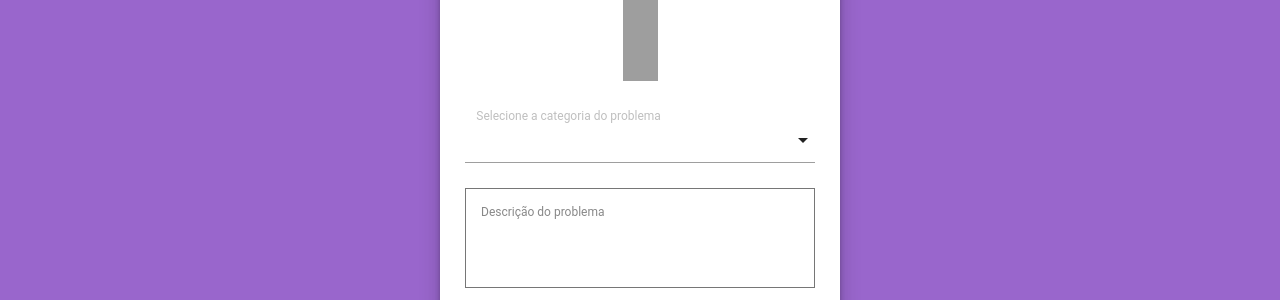
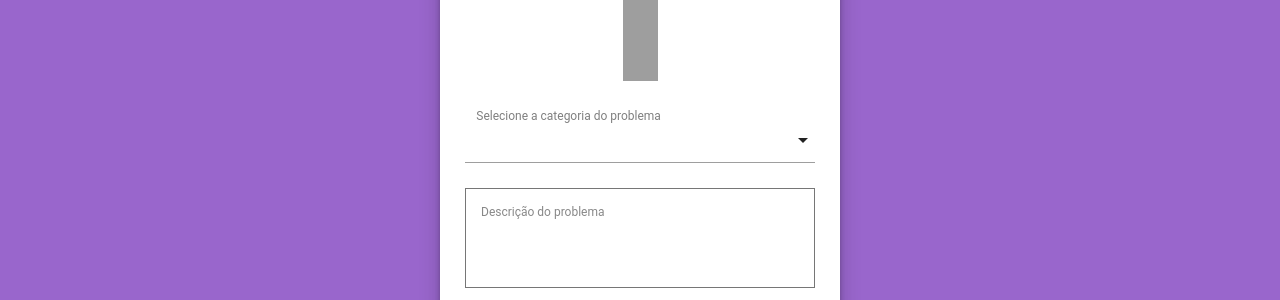
Before and after one commit to LukinMar/toiletfy, a PHP site: page /reportar.html in a window 1280 px wide. Shown: the part 557-857 px from the top of the page. Run offline with PHP 8.4, Linux system fonts and the light colour scheme; some libraries are stand-ins or nearby versions; grey boxes are pictures that could not be loaded.

Commit message:
Update formulario.css

```diff
--- a/css/formulario.css
+++ b/css/formulario.css
@@ -2766,7 +2766,7 @@ option:not(.browser-default) {
  .select-wrapper+label {
   position: absolute;
   font-size: .8rem !important;
-  opacity: 0.25 !important;
+  opacity: 0.5 !important;
   top: -20px !important;
   font: 400 12px/16px Roboto, Helvetica, Arial, sans-serif !important;
 }
```
